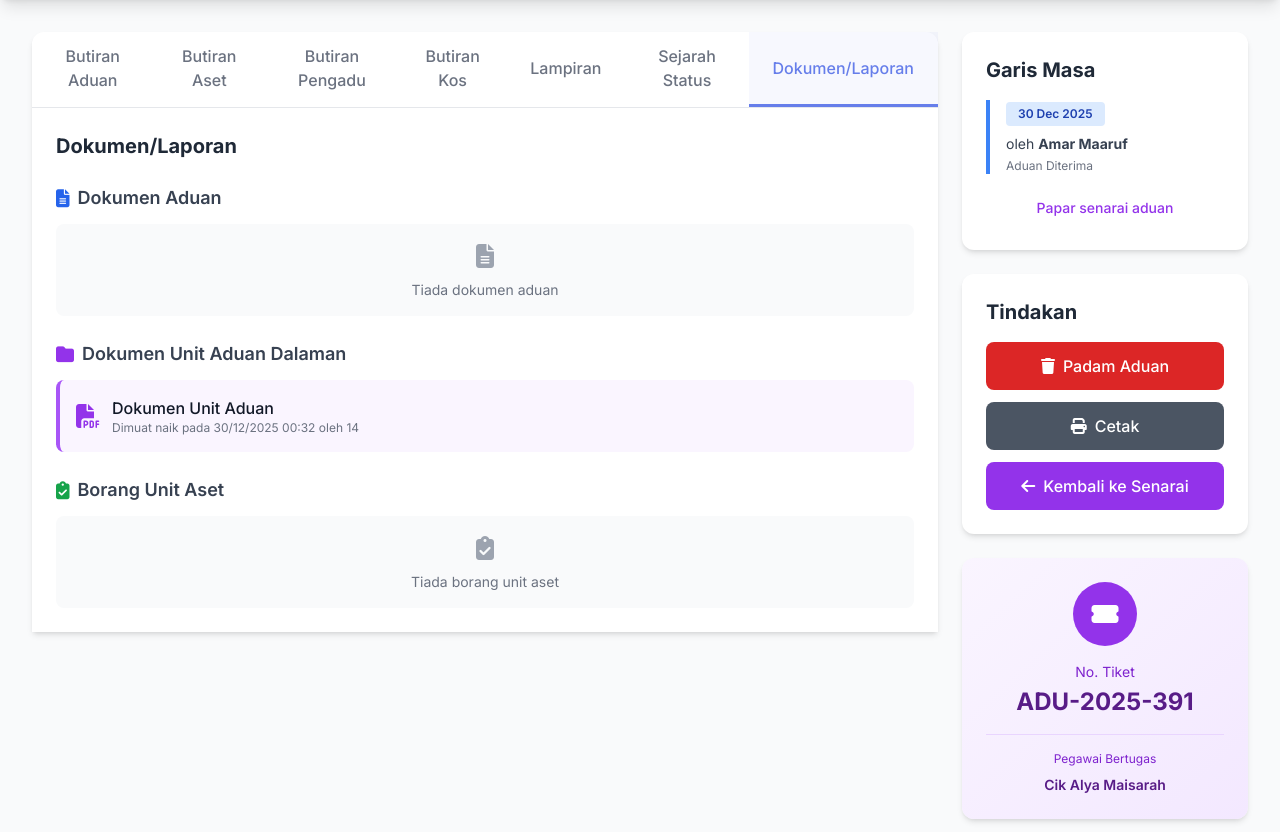
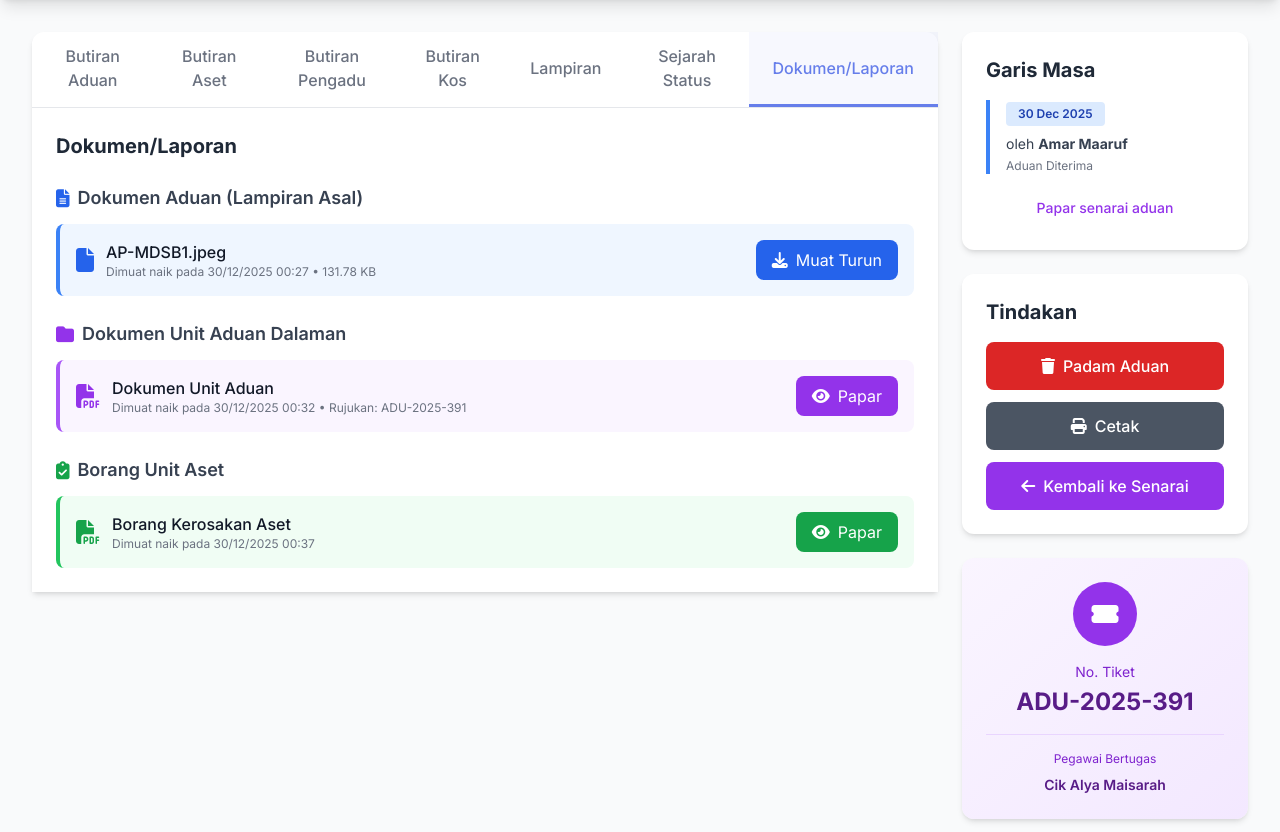
Before and after one commit to alyazone/helpdesk, a PHP site: page /helpdesk/admin/view_complaint.php?id=17 in a window 1280 px wide, after a click on "Dokumen/Laporan". Shown: the part 64-896 px from the top of the page. Run offline with PHP 8.4, Linux system fonts and the light colour scheme; a user stored in the database is signed in; data comes from the database, SQL or seed files in the repository; some libraries are stand-ins or nearby versions.

Commit message:
Fix document display in admin view complaint page
- Update Dokumen Aduan section to fetch from attachments table
- Change Dokumen Unit Aduan to link to generate_dokumen.php page
- Change Borang Unit Aset to link to generate_borang.php page
- Replace "Muat Turun" with "Papar" button for generated documents
- Add reference number display for dokumen unit aduan
- Display all uploaded attachments as complaint documents

```diff
--- a/admin/view_complaint.php
+++ b/admin/view_complaint.php
@@ -488,29 +488,35 @@ $user = getUser();
                             <h3 class="text-xl font-bold text-gray-800 mb-6">Dokumen/Laporan</h3>
 
                             <div class="space-y-6">
-                                <!-- Dokumen Aduan -->
+                                <!-- Dokumen Aduan (from attachments) -->
                                 <div>
                                     <h4 class="text-lg font-semibold text-gray-700 mb-3 flex items-center">
                                         <i class="fas fa-file-alt text-blue-600 mr-2"></i>
-                                        Dokumen Aduan
+                                        Dokumen Aduan (Lampiran Asal)
                                     </h4>
-                                    <?php if (!empty($complaint['dokumen_path']) || !empty($complaint['document_path'])): ?>
-                                        <?php $doc_path = $complaint['dokumen_path'] ?? $complaint['document_path']; ?>
+                                    <?php if (!empty($attachments)): ?>
+                                        <div class="space-y-3">
+                                            <?php foreach ($attachments as $attachment): ?>
                                             <div class="p-4 bg-blue-50 rounded-lg border-l-4 border-blue-500">
                                                 <div class="flex items-center justify-between">
                                                     <div class="flex items-center space-x-3">
-                                                    <i class="fas fa-file-pdf text-blue-600 text-2xl"></i>
+                                                        <i class="fas fa-file text-blue-600 text-2xl"></i>
                                                         <div>
-                                                        <p class="font-medium text-gray-900">Dokumen Aduan Asal</p>
-                                                        <p class="text-xs text-gray-500">Dihantar pada <?php echo date('d/m/Y H:i', strtotime($complaint['created_at'])); ?></p>
+                                                            <p class="font-medium text-gray-900"><?php echo htmlspecialchars($attachment['file_original_name']); ?></p>
+                                                            <p class="text-xs text-gray-500">
+                                                                Dimuat naik pada <?php echo date('d/m/Y H:i', strtotime($attachment['uploaded_at'])); ?> •
+                                                                <?php echo formatFileSize($attachment['file_size']); ?>
+                                                            </p>
                                                         </div>
                                                     </div>
-                                                <a href="<?php echo htmlspecialchars($doc_path); ?>"
+                                                    <a href="<?php echo htmlspecialchars($attachment['file_path']); ?>"
                                                        target="_blank"
                                                        class="px-4 py-2 bg-blue-600 text-white rounded-lg hover:bg-blue-700 transition">
                                                         <i class="fas fa-download mr-2"></i>Muat Turun
                                                     </a>
                                                 </div>
+                                            </div>
+                                            <?php endforeach; ?>
                                         </div>
                                     <?php else: ?>
                                         <div class="p-4 bg-gray-50 rounded-lg text-center text-gray-500">
@@ -534,27 +540,20 @@ $user = getUser();
                                                     <div class="flex items-center space-x-3">
                                                         <i class="fas fa-file-pdf text-purple-600 text-2xl"></i>
                                                         <div>
-                                                            <p class="font-medium text-gray-900">
-                                                                <?php echo htmlspecialchars($dokumen['nama_dokumen'] ?? $dokumen['document_name'] ?? 'Dokumen Unit Aduan'); ?>
-                                                            </p>
+                                                            <p class="font-medium text-gray-900">Dokumen Unit Aduan</p>
                                                             <p class="text-xs text-gray-500">
-                                                                <?php if (!empty($dokumen['created_at'])): ?>
                                                                 Dimuat naik pada <?php echo date('d/m/Y H:i', strtotime($dokumen['created_at'])); ?>
-                                                                <?php endif; ?>
-                                                                <?php if (!empty($dokumen['created_by'])): ?>
-                                                                    oleh <?php echo htmlspecialchars($dokumen['created_by']); ?>
+                                                                <?php if (!empty($dokumen['no_rujukan_fail'])): ?>
+                                                                • Rujukan: <?php echo htmlspecialchars($dokumen['no_rujukan_fail']); ?>
                                                                 <?php endif; ?>
                                                             </p>
                                                         </div>
                                                     </div>
-                                                    <?php if (!empty($dokumen['dokumen_path']) || !empty($dokumen['document_path'])): ?>
-                                                        <?php $dok_path = $dokumen['dokumen_path'] ?? $dokumen['document_path']; ?>
-                                                        <a href="<?php echo htmlspecialchars($dok_path); ?>"
+                                                    <a href="../unit-aduan-dalaman/generate_dokumen.php?id=<?php echo $complaint_id; ?>"
                                                        target="_blank"
                                                        class="px-4 py-2 bg-purple-600 text-white rounded-lg hover:bg-purple-700 transition">
-                                                            <i class="fas fa-download mr-2"></i>Muat Turun
+                                                        <i class="fas fa-eye mr-2"></i>Papar
                                                     </a>
-                                                    <?php endif; ?>
                                                 </div>
                                             </div>
                                             <?php endforeach; ?>
@@ -573,8 +572,7 @@ $user = getUser();
                                         <i class="fas fa-clipboard-check text-green-600 mr-2"></i>
                                         Borang Unit Aset
                                     </h4>
-                                    <?php if (!empty($borang_aset) && (!empty($borang_aset['dokumen_path']) || !empty($borang_aset['borang_path']))): ?>
-                                        <?php $borang_path = $borang_aset['dokumen_path'] ?? $borang_aset['borang_path']; ?>
+                                    <?php if (!empty($borang_aset)): ?>
                                         <div class="p-4 bg-green-50 rounded-lg border-l-4 border-green-500">
                                             <div class="flex items-center justify-between">
                                                 <div class="flex items-center space-x-3">
@@ -582,16 +580,14 @@ $user = getUser();
                                                     <div>
                                                         <p class="font-medium text-gray-900">Borang Kerosakan Aset</p>
                                                         <p class="text-xs text-gray-500">
-                                                            <?php if (!empty($borang_aset['created_at'])): ?>
                                                             Dimuat naik pada <?php echo date('d/m/Y H:i', strtotime($borang_aset['created_at'])); ?>
-                                                            <?php endif; ?>
                                                         </p>
                                                     </div>
                                                 </div>
-                                                <a href="<?php echo htmlspecialchars($borang_path); ?>"
+                                                <a href="../unit-aset/generate_borang.php?id=<?php echo $complaint_id; ?>"
                                                    target="_blank"
                                                    class="px-4 py-2 bg-green-600 text-white rounded-lg hover:bg-green-700 transition">
-                                                    <i class="fas fa-download mr-2"></i>Muat Turun
+                                                    <i class="fas fa-eye mr-2"></i>Papar
                                                 </a>
                                             </div>
                                         </div>
```
Lines whose indentation alone changed are shown as unchanged.
